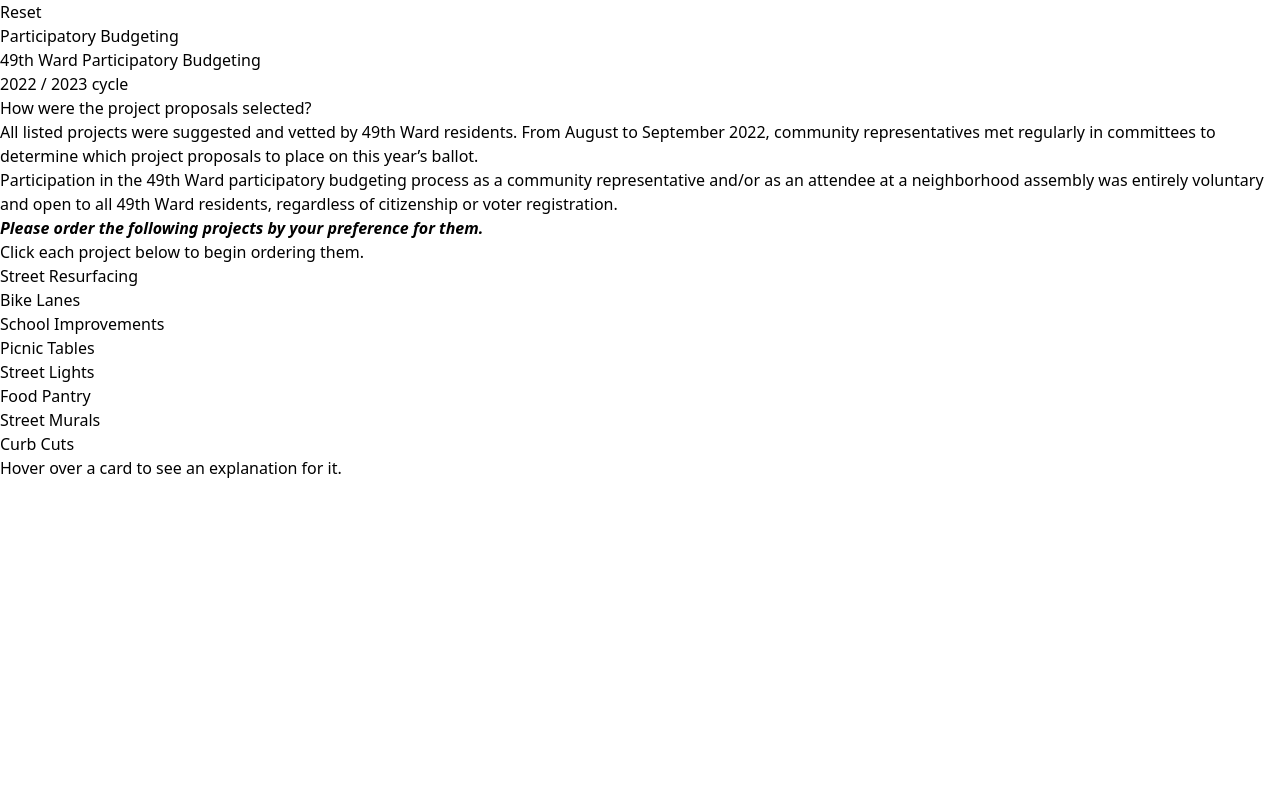
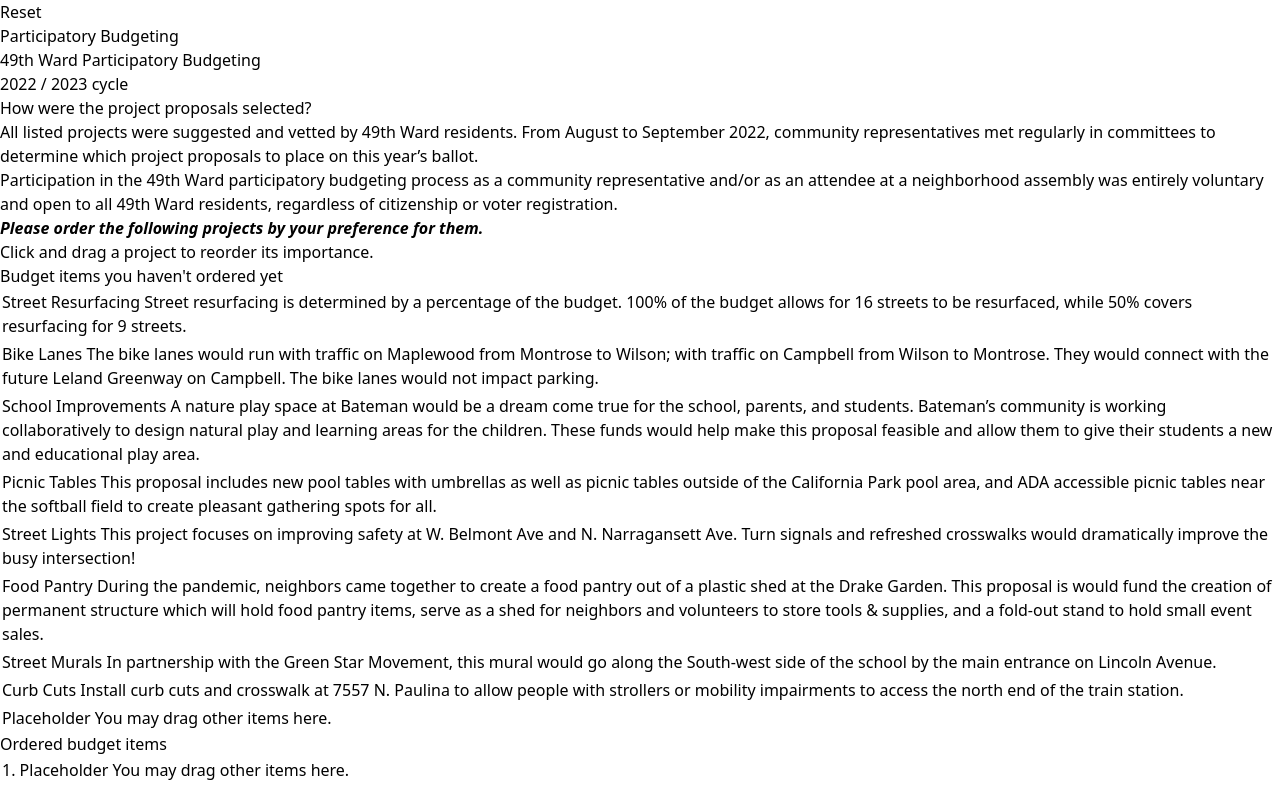
Before and after one commit to mcnuttandrew/chicago-pb-probe, a Svelte app: page /sort in a window 1280 px wide. Built offline with nearby package versions, Linux system fonts and the light colour scheme.

Commit message:
enable drag between ordered and unordered lists; messy solution not yet working

```diff
--- a/src/lib/InsertSortList.svelte
+++ b/src/lib/InsertSortList.svelte
@@ -3,6 +3,10 @@
     import { quintOut } from "svelte/easing";
     import { crossfade } from "svelte/transition";
     import { flip } from "svelte/animate";
+    import { createEventDispatcher } from "svelte";
+
+    // DISPATCH
+    const dispatch = createEventDispatcher();
 
     // FLIP ANIMATION
     const [send, receive] = crossfade({
@@ -23,6 +27,9 @@
       }
     });
 
+    // SOURCE AND TARGET NAME FORMATTING
+    const trimName = name => name.indexOf(".") > -1 ? name.slice(3) : name
+
     // DRAG AND DROP
     let isOver = false;
     const getDraggedParent = node =>
@@ -30,7 +37,9 @@
         ? node.dataset
         : getDraggedParent(node.parentNode);
     const start = ev => {
+      console.log("start event", ev);
       ev.dataTransfer.setData("source", ev.target.dataset.index);
+      ev.dataTransfer.setData("sourceName", ev.target.childNodes[0].childNodes[0].innerHTML);
     };
     const over = ev => {
       ev.preventDefault();
@@ -42,27 +51,83 @@
       if (isOver === dragged.id) isOver = false;
     };
     const drop = ev => {
+      // are we changing lists?
+      let sourceName = trimName(ev.dataTransfer.getData("sourceName"));
+      let target = ev.target.parentElement;
+      let targetName = trimName(target.childNodes[0].innerHTML)
+      let targetInOrdered = Object.values(target.classList).some(cl => cl === "ordered");
+      console.log("drag event", ev);
+      console.log("source", sourceName);
+      console.log("target", targetName);
+      console.log("target ordered?", targetInOrdered);
+
+      // where are we moving within lists?
       isOver = false;
       ev.preventDefault();
       let dragged = getDraggedParent(ev.target);
       let from = ev.dataTransfer.getData("source");
       let to = dragged.index;
-      reorder({ from, to });
+
+      reorder(targetInOrdered, sourceName, targetName, from, to)
+        .then(newList => {
+          console.log("newList", newList);
+          dispatch("sort", newList);
+        });
+
+      // // reorder
+      // if (targetInOrdered && group === "unordered") {
+      //   let newList = [...switchToOrdered(sourceName, targetName, list)];
+      //   console.log("New list", newList);
+
+      //   dispatch("sort", newList);
+      // } else if (!targetInOrdered && group === "ordered") {
+      //   let newList = [...switchToUnordered(sourceName, targetName, list)];
+      //   console.log("New list", newList);
+
+      //   dispatch("sort", newList);
+      // } else {
+      //   let newList = [...list];
+
+      //   // insert sort
+      //   const movedItem = newList.splice(from, 1)[0];
+      //   newList.splice(to, 0, movedItem);
+
+      //   dispatch("sort", newList);
+      // }
+
+      // reorder({ from, to });
     };
 
-    // DISPATCH REORDER
-    import { createEventDispatcher } from "svelte";
-    const dispatch = createEventDispatcher();
-    const reorder = ({ from, to }) => {
-      let newList = [...list];
+    // reorder
+    async function reorder(targetInOrdered, sourceName, targetName, from, to) {
+      let newList;
+      if (targetInOrdered && group === "unordered") {
+        newList = [...switchToOrdered(sourceName, targetName, list)];
+        console.log("New list", newList);
+      } else if (!targetInOrdered && group === "ordered") {
+        newList = [...switchToUnordered(sourceName, targetName, list)];
+        console.log("New list", newList);
+      } else {
+        newList = [...list];
+        // insert sort
+        const movedItem = newList.splice(from, 1)[0];
+        newList.splice(to, 0, movedItem);
+      }
+      return await Promise.resolve(newList);
+    }
+    // // DISPATCH REORDER
+    // import { createEventDispatcher } from "svelte";
+    // const dispatch = createEventDispatcher();
+    // const reorder = ({ from, to }) => {
+    //   let newList = [...list];
+    //   console.log("wft is the list here?", list, to, from);
 
-      // AMK: modification changes the sort operation from a swap to an insert
-      // newList[from] = [newList[to], (newList[to] = newList[from])][0];
-      const movedItem = newList.splice(from, 1)[0];
-      newList.splice(to, 0, movedItem);
+    //   // AMK: modification changes the sort operation from a swap to an insert
+    //   const movedItem = newList.splice(from, 1)[0];
+    //   newList.splice(to, 0, movedItem);
 
-      dispatch("sort", newList);
-    };
+    //   dispatch("sort", newList);
+    // };
 
     // UTILS
     const getKey = item => (key ? item[key] : item);
@@ -70,6 +135,9 @@
     // PROPS
     export let list;
     export let key;
+    export let group;
+    export let switchToOrdered;
+    export let switchToUnordered;
   </script>
 
   <style>
@@ -92,7 +160,7 @@
         <li
           data-index={index}
           data-id={JSON.stringify(getKey(item))}
-          draggable="true"
+          draggable={(getKey(item) !== "Placeholder")}
           on:dragstart={start}
           on:dragover={over}
           on:dragleave={leave}
--- a/src/lib/constants.ts
+++ b/src/lib/constants.ts
@@ -73,6 +73,14 @@ export const projects: Record<
       "Install curb cuts and crosswalk at 7557 N. Paulina to allow people with strollers or mobility impairments to access the north end of the train station.",
     category: "Streets and Sidewalks",
   },
+  Placeholder: {
+    max: 0,
+    min: 0,
+    est: 0,
+    description:
+      "You may drag other items here.",
+    category: "Streets and Sidewalks",
+  },
 };
 
 export const buttonStyle =
--- a/src/pages/Sort.svelte
+++ b/src/pages/Sort.svelte
@@ -4,14 +4,74 @@
   // import SortableList from "svelte-sortable-list";
   import SortableList from "../lib/InsertSortList.svelte";
   import { store } from "../lib/store";
+  import { onMount } from "svelte";
+
   $: sortOrder = $store.sortOrder;
   $: showNext = sortOrder.length === Object.keys(projects).length;
-  let hoveredItem: false | string = false;
+  // let hoveredItem: false | string = false;
+  let unordered = [];
+
+  const switchToOrdered = (item, targetName, listIn) => {
+    // figure out which list we are modifying
+    let listInOrdered = listIn.length === sortOrder.length;
+
+    // remove from unordered list
+    let removeIdx = unordered.findIndex(el => el === item);
+    let movedItem = unordered.splice(removeIdx, 1)[0];
+    console.log(movedItem)
+
+    // add to ordered list
+    let addIdx = sortOrder.findIndex(el => el === targetName);
+    sortOrder.splice(addIdx, 0, movedItem);
+    store.setSort([...sortOrder]);
+
+    // replace input list
+    if (listInOrdered) {
+      return sortOrder.map((name, id) => ({ name, id }));
+    } else {
+      return unordered.map((name, id) => ({ name, id }));
+    }
+  }
+  const switchToUnordered = (item, targetName, listIn) => {
+    // figure out which list we are modifying
+    let listInOrdered = listIn.length === sortOrder.length;
+
+    // remove from ordered list
+    let removeIdx = sortOrder.findIndex(el => el === item);
+    let movedItem = sortOrder.splice(removeIdx, 1)[0];
+    store.setSort([...sortOrder]);
+    console.log(movedItem)
+
+    // add to unordered list
+    let addIdx = unordered.findIndex(el => el === targetName);
+    unordered.splice(addIdx, 0, movedItem);
+
+    // replace input list
+    if (listInOrdered) {
+      return sortOrder.map((name, id) => ({ name, id }));
+    } else {
+      return unordered.map((name, id) => ({ name, id }));
+    }
+  }
+
+  onMount(() => {
+    Object.keys(projects).forEach(item => {
+      if (!sortOrder.some(el => el == item)) {
+        unordered = [...unordered, item];
+      }
+    });
+
+    if (sortOrder.length === 0) {
+      sortOrder.push("Placeholder");
+      store.setSort([...sortOrder]);
+    }
+
+  })
 </script>
 
 <div>
   <ElicitHeader />
-  <div class="my-8">
+  <!-- <div class="my-8">
     {#if !showNext}
       <h1>
         <b>
@@ -21,9 +81,9 @@
       <div class="italic h-20">Click each project below to begin ordering them.</div>
     {/if}
     <div class="flex flex-wrap justify-between">
-      {#each Object.keys(projects).filter((x) => !sortOrder.find((y) => x === y)) as item}
+      {#each Object.keys(projects).filter((x) => !sortOrder.find((y) => x === y)) as item} -->
         <!-- svelte-ignore a11y-click-events-have-key-events -->
-        <div
+        <!-- <div
           class="h-32 w-32 border-2 border-black rounded text-center flex items-center justify-center cursor-pointer bg-violet-200 my-2"
           on:click={() => {
             store.setSort([...sortOrder, item]);
@@ -48,20 +108,64 @@
         {/if}
       </div>
     {/if}
-  </div>
+  </div> -->
   <div class="my-8">
-    {#if sortOrder.length}
-      <h1>Click and drag a project to reorder its importance.</h1>
+    <h1>
+      <b>
+        <i>Please order the following projects by your preference for them.</i>
+      </b>
+    </h1>
+    <div class="italic h-20">Click and drag a project to reorder its importance.</div>
+
+    <h3>Budget items you haven't ordered yet</h3>
+    {#if unordered.length === 0}
+      <div class="italic h-20">No unordered items remaining. Drop items here to remove them from your order.</div>
+    {/if}
+    <SortableList
+      list={unordered.map((name, id) => ({ name, id }))}
+      let:item
+      key="name"
+      group="unordered"
+      switchToOrdered={switchToOrdered}
+      switchToUnordered={switchToUnordered}
+      on:sort={(ev) => {
+        console.log("unordered sort event", ev.detail);
+          // store.setSort(ev.detail.map((x) => x.name))
+        }
+      }
+    >
+      <div
+        class="border-2 border-gray-500 px-3 rounded flex flex-col cursor-pointer unordered"
+      >
+        <span class="bolder italic">
+          {item.name}
+        </span>
+        <span class="text-sm">{projects[item.name].description}</span>
+      </div>
+    </SortableList>
+
+    <h3>Ordered budget items</h3>
+    {#if sortOrder.length === 0}
+      <div class="italic h-20">No ordered items yet. Drop items here to order them.</div>
+    {/if}
+    {#if sortOrder.length >= 2}
       <b>Most Important</b>
     {/if}
     <SortableList
       list={sortOrder.map((name, id) => ({ name, id }))}
       let:item
       key="name"
-      on:sort={(ev) => store.setSort(ev.detail.map((x) => x.name))}
+      group="ordered"
+      switchToOrdered={switchToOrdered}
+      switchToUnordered={switchToUnordered}
+      on:sort={(ev) => {
+          console.log(ev.detail);
+          store.setSort(ev.detail.map((x) => x.name))
+        }
+      }
     >
       <div
-        class="border-2 border-gray-500 px-3 rounded flex flex-col cursor-pointer"
+        class="border-2 border-gray-500 px-3 rounded flex flex-col cursor-pointer ordered"
       >
         <span class="bolder italic">
           <!-- {#if item.id === 0}
@@ -70,12 +174,17 @@
           {#if item.id === sortOrder.length - 1}
             Least Important:
           {/if} -->
+          <!-- {#if interactLookup[item.name]}
+            {item.id + 1}.
+          {:else}
+            <span style="width: 5px; height: 5px; background-color: grey"></span>
+          {/if} {item.name} -->
           {item.id + 1}. {item.name}
         </span>
         <span class="text-sm">{projects[item.name].description}</span>
       </div>
     </SortableList>
-    {#if sortOrder.length}
+    {#if sortOrder.length >= 2}
       <b>Least Important</b>
     {/if}
   </div>
```
